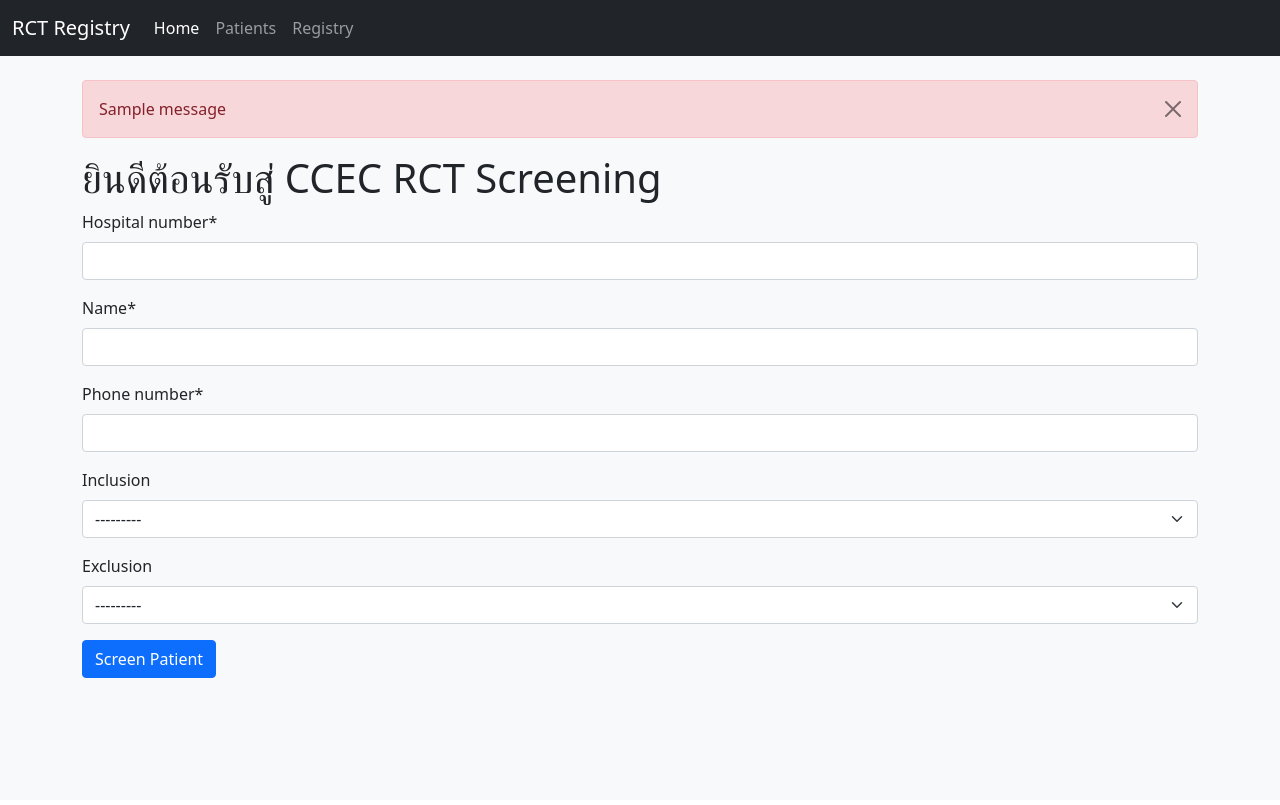
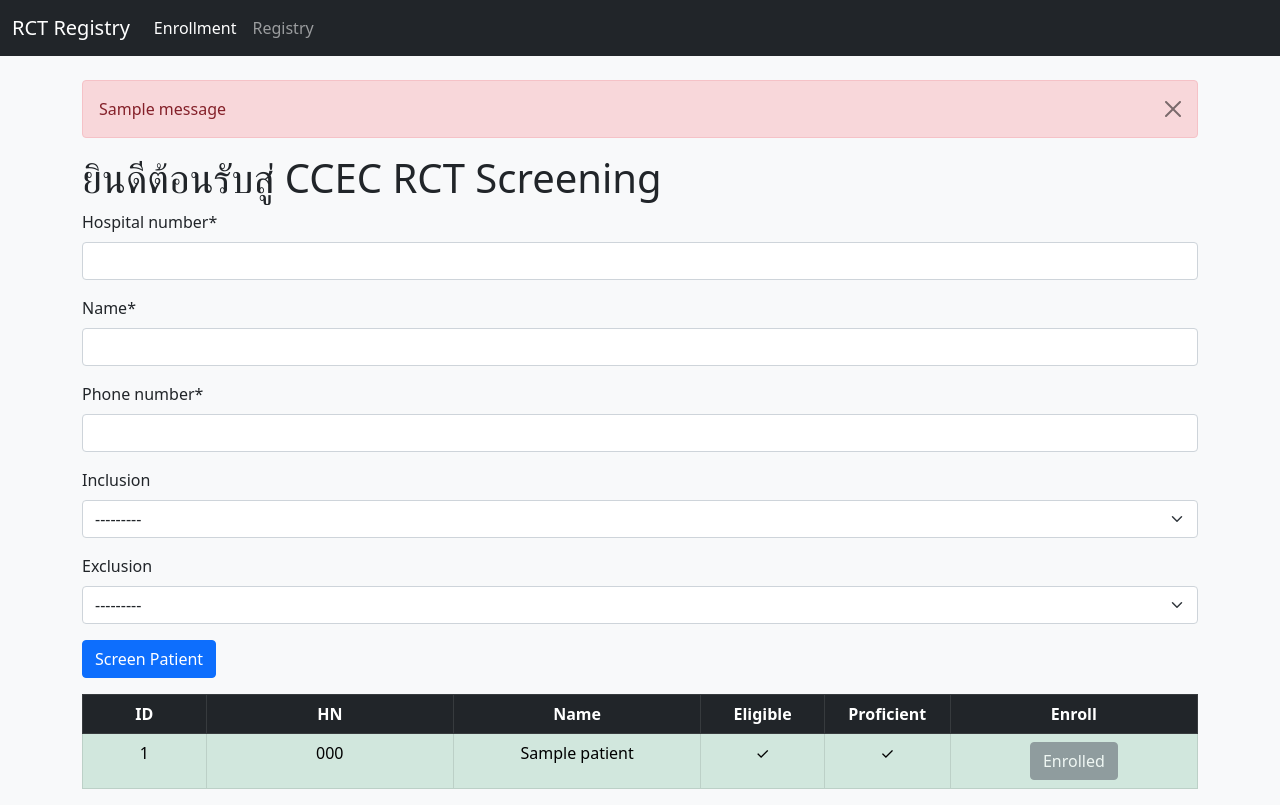
Before and after one commit to poonnakarn/rct-randomizer, a Django app: page / in a window 1280 px wide. Before the commit the page ends 678 px from the top, so only its background shows below. Run offline with Django 3.2, Linux system fonts and the light colour scheme; tables that the repository leaves empty hold one stand-in row (values such as "Sample post"); one stand-in notice (Sample message) is shown; parts of the project's set-up code (start-up, migrations or seed data) failed here and were passed over; some libraries are stand-ins or nearby versions.

Commit message:
New logic for enrollment

```diff
--- a/registry/models.py
+++ b/registry/models.py
@@ -24,8 +24,8 @@ class Patient(models.Model):
     inclusion = MultiSelectField(choices=INCLUSION_CHOICES, blank=True)
     exclusion = MultiSelectField(choices=EXCLUSION_CHOICES, blank=True)
 
-    eligible = models.BooleanField()
-
+    eligible = models.BooleanField(default=False)
+    proficient = models.BooleanField(null=True, default=None)
     enrolled = models.BooleanField(default=False)
 
     def __str__(self):
--- a/registry/templates/screening.html
+++ b/registry/templates/screening.html
@@ -35,4 +35,59 @@
   <button type="submit" name="addpatient" class="btn btn-primary">Screen Patient</button>
 </form>
 
+
+<table class="table text-center table-bordered">
+  <thead class="table-dark">
+    <tr>
+      <th class="col-1">ID</th>
+      <th class="col-2">HN</th>
+      <th class="col-2">Name</th>
+      <th class="col-1">Eligible</th>
+      <th class="col-1">Proficient</th>
+      <th class="col-2">Enroll</th>
+    </tr>
+  </thead>
+  <tbody>
+    {% for patient in patients %}
+
+        <tr {% if patient.eligible and not patient.enrolled and not patient.proficient %}class="table-warning"{% endif %} {% if patient.enrolled %}class="table-success"{% endif %} {% if patient.eligible and patient.proficient and not patient.enrolled %}class="table-info"{% endif %}>
+          <td>{{patient.id}}</td>
+          <td>{{patient.hospital_number}}</td>
+          <td>{{patient.name}}</td>
+          <td>
+            {% if patient.eligible == True %}
+              ✓
+            {% else %}
+              X
+            {% endif %}
+          </td>
+          <td>
+          {% if not patient.enrolled and patient.eligible %}
+            <a href="{% url 'edit_patient' patient.id %}">
+          {% endif %}
+              {% if patient.proficient == True %}
+                ✓
+              {% elif patient.proficient == False %}
+                X
+              {% else %}
+                N/A
+              {% endif %}
+            {% if not patient.enrolled and patient.eligible %}
+              </a>
+            {% endif %}
+          </td>
+          <td>
+            {% if patient.eligible == True and patient.proficient and patient.enrolled == False %}
+              <a href="{% url 'enroll_patient' patient.id %}">
+                <button class="btn btn-primary">Enroll</button>
+              </a>
+            {% elif patient.enrolled == True %}
+              <button class="btn btn-secondary" disabled>Enrolled</button>
+            {% endif %}
+          </td>
+        </tr>
+    {% endfor %}
+  </tbody>
+</table>
+
 {% endblock content %}
--- a/registry/urls.py
+++ b/registry/urls.py
@@ -6,4 +6,5 @@ urlpatterns = [
     path("enroll_list/", views.enroll_list, name="enroll_list"),
     path("screened/", views.screened, name="screened"),
     path("enroll/<patient_id>", views.enroll_patient, name="enroll_patient"),
+    path("edit/<patient_id>", views.edit_patient, name="edit_patient"),
 ]
--- a/registry/views.py
+++ b/registry/views.py
@@ -10,13 +10,13 @@ import datetime
 def screening(request):
 
     template = "screening.html"
-    # data = Sequence.objects.all().order_by('id')
+    data = Patient.objects.order_by('id')
     patient_form = PatientForm()
 
     context = {
         "welcome_text": "ยินดีต้อนรับสู่ CCEC RCT Screening",
-        # 'sequences': data,
         'patient_form': patient_form,
+        'patients': data
     }
 
     # handling GET
@@ -133,4 +133,40 @@ def enroll_patient(request, patient_id):
 
             break
 
-    return redirect("screened")
+    return redirect("screening")
+
+
+def edit_patient(request, patient_id):
+
+    patient = Patient.objects.get(pk=patient_id)
+    initial_dict = {
+        "hospital_number": patient.hospital_number,
+        "name": patient.name,
+        "phone_number": patient.phone_number,
+        "inclusion": patient.inclusion,
+        "exclusion": patient.exclusion,
+    }
+
+    template = 'edit_patient.html'
+    patient_form = PatientForm(initial=initial_dict)
+    context = {
+        'header_text': 'ประเมิน Proficiency ของ '+patient.hospital_number,
+        'form': patient_form,
+        'patient_obj': patient
+    }
+
+    if request.method == 'GET':
+        return render(request, template, context)
+    elif request.method == 'POST':
+
+        if request.POST.get('proficient') == 'true':
+            patient.proficient = True
+            messages.success(request, 'ผู้ป่วย ' + patient.hospital_number +
+                             ' ผ่านการประเมิน Proficiency (Success)')
+        else:
+            patient.proficient = False
+            messages.error(request, 'ผู้ป่วย ' + patient.hospital_number +
+                           ' ไม่ผ่านการประเมิน Proficiency (Failed)')
+        patient.save()
+
+        return redirect('screening')
--- a/templates/base.html
+++ b/templates/base.html
@@ -19,10 +19,7 @@
         <div class="collapse navbar-collapse" id="navbarSupportedContent">
           <ul class="navbar-nav me-auto mb-2 mb-lg-0">
             <li class="nav-item">
-              <a class="nav-link active" aria-current="page" href="{% url 'screening' %}">Home</a>
-            </li>
-            <li class="nav-item">
-              <a class="nav-link" href="{% url 'screened' %}">Patients</a>
+              <a class="nav-link active" aria-current="page" href="{% url 'screening' %}">Enrollment</a>
             </li>
             <li class="nav-item">
               <a class="nav-link" href="{% url 'enroll_list' %}">Registry</a>
```
Also changed, not shown: registry/templates/edit_patient.html (added, +38 -0 lines), registry/migrations/0001_initial.py.
